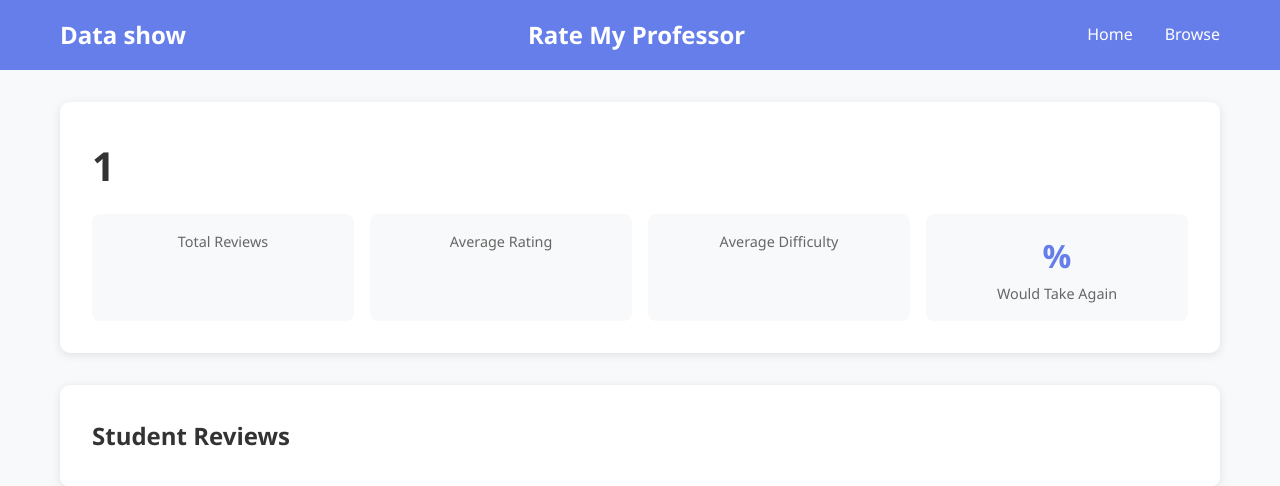
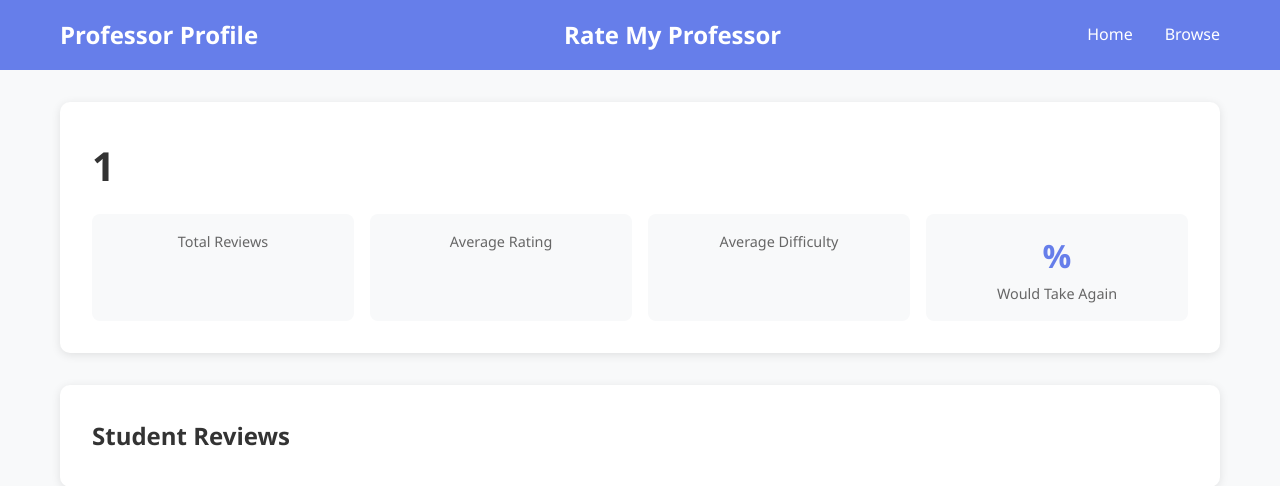
Before and after one commit to winni-723/ds593DPproject, a Django app: page /professor/1/ in a window 1280 px wide. Shown: the top 486 px of the page. Run offline with Django 5.2, Linux system fonts and the light colour scheme; data that the repository does not hold is empty.

Commit message:
Correct title

```diff
--- a/myproject/myapp/templates/professor_profile.html
+++ b/myproject/myapp/templates/professor_profile.html
@@ -201,7 +201,7 @@
 <body>
     <header>
         <nav class="container">
-            <h1>Data show</h1>
+            <h1>Professor Profile</h1>
             <a href="{% url 'home' %}" class="logo">Rate My Professor</a>
             <div class="nav-links">
                 <a href="{% url 'home' %}">Home</a>
```
